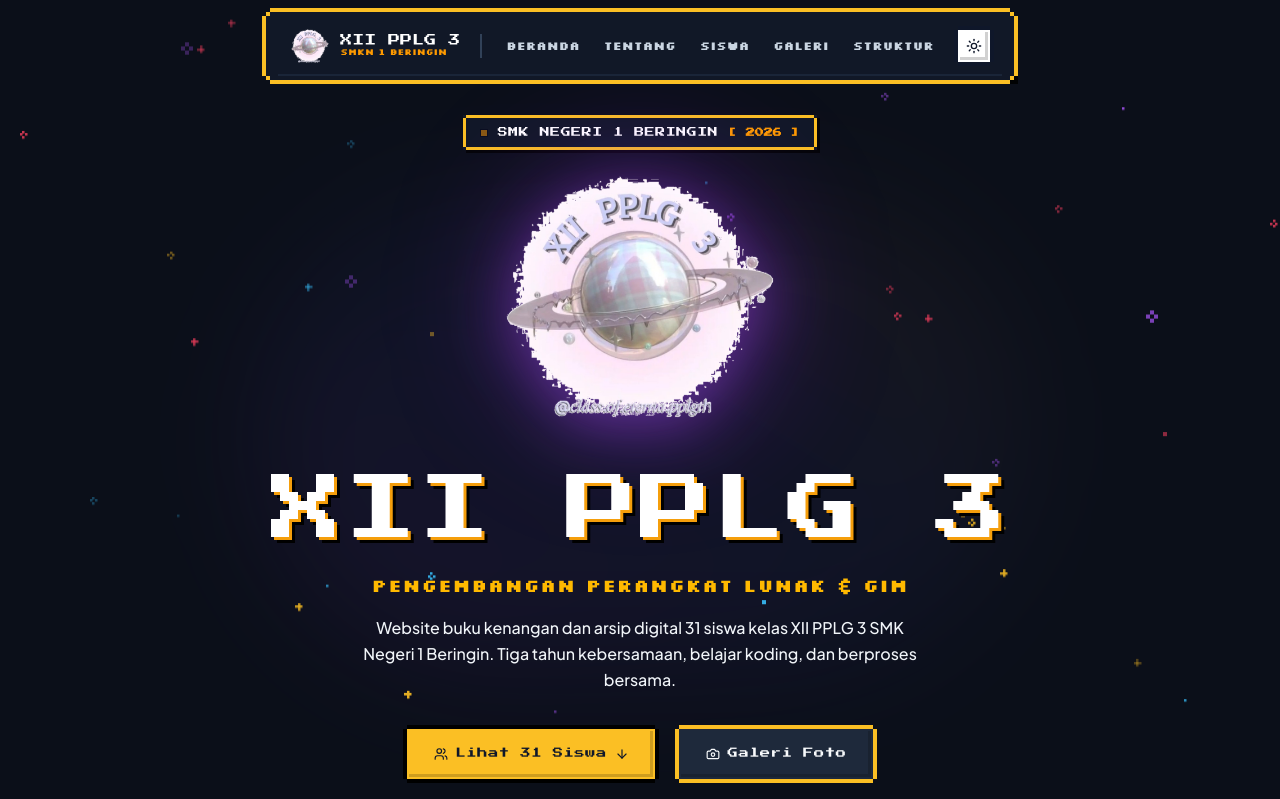
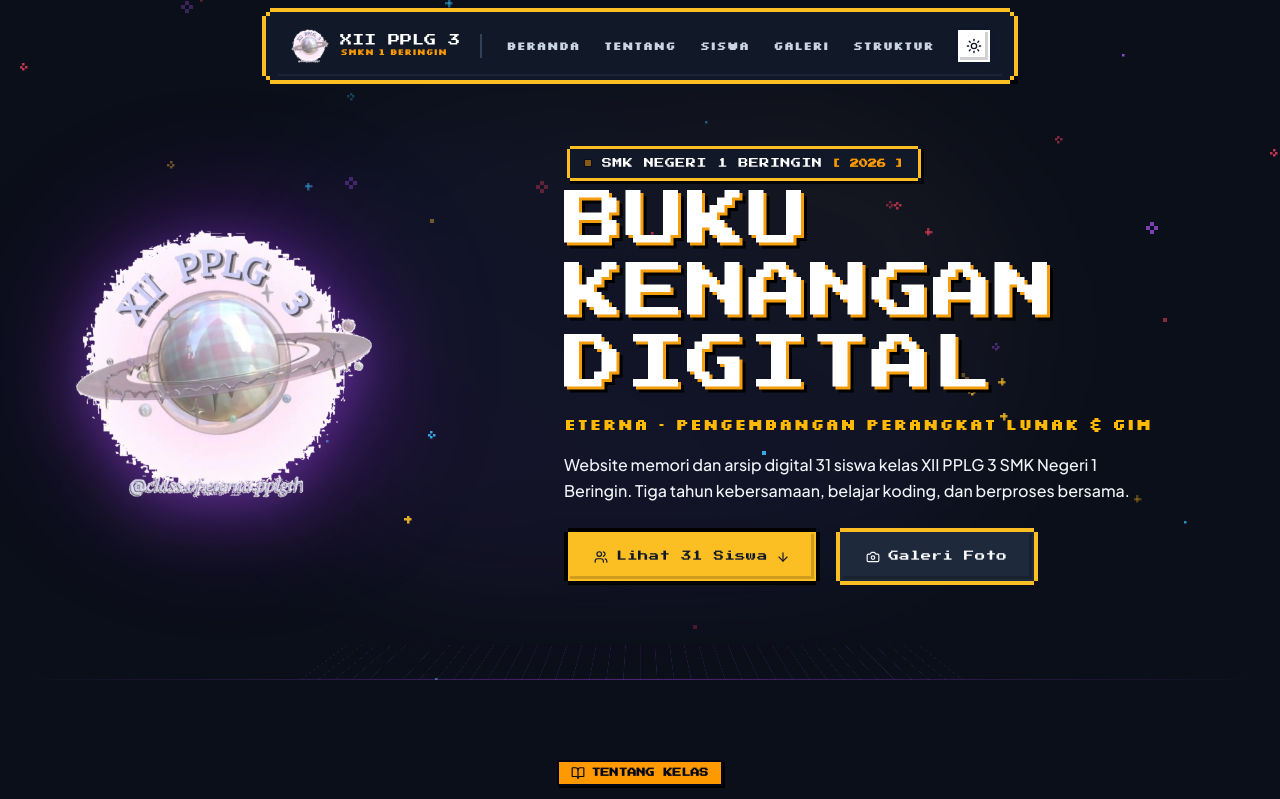
Before and after one commit to Sekiyyyyy/myclass, a Next.js app: page / in a window 1280 px wide. Shown: the top 799 px of the page. Built offline with nearby package versions, Linux system fonts and the light colour scheme.

Commit message:
feat(hero): move logo to left side in 2-column layout and update headline to BUKU KENANGAN DIGITAL

```diff
--- a/src/app/globals.css
+++ b/src/app/globals.css
@@ -41,7 +41,6 @@
     --container-sm: 24rem;
     --container-md: 28rem;
     --container-xl: 36rem;
-    --container-4xl: 56rem;
     --container-6xl: 72rem;
     --container-7xl: 80rem;
     --text-xs: 0.75rem;
@@ -58,12 +57,10 @@
     --text-2xl--line-height: calc(2 / 1.5);
     --text-3xl: 1.875rem;
     --text-3xl--line-height: calc(2.25 / 1.875);
-    --text-4xl: 2.25rem;
-    --text-4xl--line-height: calc(2.5 / 2.25);
+    --text-5xl: 3rem;
+    --text-5xl--line-height: 1;
     --text-6xl: 3.75rem;
     --text-6xl--line-height: 1;
-    --text-7xl: 4.5rem;
-    --text-7xl--line-height: 1;
     --font-weight-normal: 400;
     --font-weight-medium: 500;
     --font-weight-bold: 700;
@@ -406,9 +403,6 @@
   .mb-6 {
     margin-bottom: calc(var(--spacing) * 6);
   }
-  .mb-8 {
-    margin-bottom: calc(var(--spacing) * 8);
-  }
   .mb-10 {
     margin-bottom: calc(var(--spacing) * 10);
   }
@@ -499,12 +493,12 @@
   .h-44 {
     height: calc(var(--spacing) * 44);
   }
+  .h-48 {
+    height: calc(var(--spacing) * 48);
+  }
   .h-52 {
     height: calc(var(--spacing) * 52);
   }
-  .h-56 {
-    height: calc(var(--spacing) * 56);
-  }
   .h-60 {
     height: calc(var(--spacing) * 60);
   }
@@ -586,12 +580,12 @@
   .w-40 {
     width: calc(var(--spacing) * 40);
   }
+  .w-48 {
+    width: calc(var(--spacing) * 48);
+  }
   .w-52 {
     width: calc(var(--spacing) * 52);
   }
-  .w-56 {
-    width: calc(var(--spacing) * 56);
-  }
   .w-80 {
     width: calc(var(--spacing) * 80);
   }
@@ -615,9 +609,6 @@
   }
   .w-max {
     width: max-content;
-  }
-  .max-w-4xl {
-    max-width: var(--container-4xl);
   }
   .max-w-6xl {
     max-width: var(--container-6xl);
@@ -751,6 +742,9 @@
   }
   .gap-6 {
     gap: calc(var(--spacing) * 6);
+  }
+  .gap-8 {
+    gap: calc(var(--spacing) * 8);
   }
   :where(.space-y-2 > :not(:last-child)) {
     --tw-space-y-reverse: 0;
@@ -1244,8 +1238,8 @@
   .pb-5 {
     padding-bottom: calc(var(--spacing) * 5);
   }
-  .pb-20 {
-    padding-bottom: calc(var(--spacing) * 20);
+  .pb-16 {
+    padding-bottom: calc(var(--spacing) * 16);
   }
   .pl-10 {
     padding-left: calc(var(--spacing) * 10);
@@ -1259,9 +1253,9 @@
   .font-sans {
     font-family: var(--font-sans);
   }
-  .text-4xl {
-    font-size: var(--text-4xl);
-    line-height: var(--tw-leading, var(--text-4xl--line-height));
+  .text-3xl {
+    font-size: var(--text-3xl);
+    line-height: var(--tw-leading, var(--text-3xl--line-height));
   }
   .text-base {
     font-size: var(--text-base);
@@ -1291,9 +1285,9 @@
   .text-\[11px\] {
     font-size: 11px;
   }
-  .leading-\[1\.25\] {
-    --tw-leading: 1.25;
-    line-height: 1.25;
+  .leading-\[1\.2\] {
+    --tw-leading: 1.2;
+    line-height: 1.2;
   }
   .leading-none {
     --tw-leading: 1;
@@ -1640,6 +1634,9 @@
     .sm\:h-56 {
       height: calc(var(--spacing) * 56);
     }
+    .sm\:h-60 {
+      height: calc(var(--spacing) * 60);
+    }
     .sm\:h-64 {
       height: calc(var(--spacing) * 64);
     }
@@ -1657,6 +1654,9 @@
     }
     .sm\:w-44 {
       width: calc(var(--spacing) * 44);
+    }
+    .sm\:w-60 {
+      width: calc(var(--spacing) * 60);
     }
     .sm\:w-64 {
       width: calc(var(--spacing) * 64);
@@ -1711,9 +1711,9 @@
       font-size: var(--text-3xl);
       line-height: var(--tw-leading, var(--text-3xl--line-height));
     }
-    .sm\:text-6xl {
-      font-size: var(--text-6xl);
-      line-height: var(--tw-leading, var(--text-6xl--line-height));
+    .sm\:text-5xl {
+      font-size: var(--text-5xl);
+      line-height: var(--tw-leading, var(--text-5xl--line-height));
     }
     .sm\:text-base {
       font-size: var(--text-base);
@@ -1745,11 +1745,11 @@
     .md\:inline-block {
       display: inline-block;
     }
-    .md\:h-72 {
-      height: calc(var(--spacing) * 72);
-    }
-    .md\:w-72 {
-      width: calc(var(--spacing) * 72);
+    .md\:h-64 {
+      height: calc(var(--spacing) * 64);
+    }
+    .md\:w-64 {
+      width: calc(var(--spacing) * 64);
     }
     .md\:grid-cols-2 {
       grid-template-columns: repeat(2, minmax(0, 1fr));
@@ -1760,12 +1760,24 @@
     .md\:grid-cols-12 {
       grid-template-columns: repeat(12, minmax(0, 1fr));
     }
-    .md\:text-7xl {
-      font-size: var(--text-7xl);
-      line-height: var(--tw-leading, var(--text-7xl--line-height));
+    .md\:text-base {
+      font-size: var(--text-base);
+      line-height: var(--tw-leading, var(--text-base--line-height));
     }
   }
   @media (width >= 64rem) {
+    .lg\:col-span-5 {
+      grid-column: span 5 / span 5;
+    }
+    .lg\:col-span-7 {
+      grid-column: span 7 / span 7;
+    }
+    .lg\:h-72 {
+      height: calc(var(--spacing) * 72);
+    }
+    .lg\:w-72 {
+      width: calc(var(--spacing) * 72);
+    }
     .lg\:grid-cols-3 {
       grid-template-columns: repeat(3, minmax(0, 1fr));
     }
@@ -1774,6 +1786,40 @@
     }
     .lg\:grid-cols-5 {
       grid-template-columns: repeat(5, minmax(0, 1fr));
+    }
+    .lg\:grid-cols-12 {
+      grid-template-columns: repeat(12, minmax(0, 1fr));
+    }
+    .lg\:items-start {
+      align-items: flex-start;
+    }
+    .lg\:justify-start {
+      justify-content: flex-start;
+    }
+    .lg\:gap-12 {
+      gap: calc(var(--spacing) * 12);
+    }
+    .lg\:px-10 {
+      padding-inline: calc(var(--spacing) * 10);
+    }
+    .lg\:text-left {
+      text-align: left;
+    }
+    .lg\:text-5xl {
+      font-size: var(--text-5xl);
+      line-height: var(--tw-leading, var(--text-5xl--line-height));
+    }
+  }
+  @media (width >= 80rem) {
+    .xl\:h-80 {
+      height: calc(var(--spacing) * 80);
+    }
+    .xl\:w-80 {
+      width: calc(var(--spacing) * 80);
+    }
+    .xl\:text-6xl {
+      font-size: var(--text-6xl);
+      line-height: var(--tw-leading, var(--text-6xl--line-height));
     }
   }
   .dark\:border-amber-400:where(.dark, .dark *) {
--- a/src/components/sections/Hero.tsx
+++ b/src/components/sections/Hero.tsx
@@ -18,8 +18,14 @@ export function Hero() {
       // Entrance sequence
       tl.fromTo(
         logoWrapperRef.current,
-        { opacity: 0, scale: 0.88, y: -25 },
-        { opacity: 1, scale: 1, y: 0, duration: 0.7, ease: "back.out(1.4)" }
+        { opacity: 0, scale: 0.9, x: -30 },
+        { opacity: 1, scale: 1, x: 0, duration: 0.7, ease: "back.out(1.4)" }
+      )
+        .fromTo(
+          ".pixel-hero-badge",
+          { opacity: 0, y: -10 },
+          { opacity: 1, y: 0, duration: 0.35, ease: "steps(4)" },
+          "-=0.3"
         )
         .fromTo(
           ".pixel-hero-title",
@@ -91,34 +97,25 @@ export function Hero() {
       ref={heroRef}
       onMouseMove={handleMouseMove}
       onMouseLeave={handleMouseLeave}
-      className="relative min-h-[85vh] flex flex-col justify-center items-center px-4 sm:px-6 pt-28 pb-20 text-center select-none overflow-hidden"
+      className="relative min-h-[85vh] flex items-center justify-center px-4 sm:px-6 lg:px-10 pt-28 pb-16 select-none overflow-hidden"
     >
       {/* Dynamic Animated Retro Cyber Arcade Background */}
       <HeroBackground />
 
-      {/* 8-Bit Stepped Pixel Badge */}
-      <div className="relative z-10 inline-flex items-center gap-2 px-3.5 py-1.5 mb-6 pixel-pill bg-white dark:bg-[#111827]">
-        <span className="w-2 h-2 bg-amber-500 border border-slate-950 inline-block animate-pulse" />
-        <span className="font-pixel text-[9px] sm:text-[10px] text-slate-900 dark:text-white uppercase tracking-wider">
-          SMK NEGERI 1 BERINGIN
-        </span>
-        <span className="font-pixel text-[9px] text-amber-500 font-bold">
-          [ 2026 ]
-        </span>
-      </div>
-
-      {/* Official 3D Planet Logo — Floating Emblem with Native White Circular Badge */}
+      <div className="relative z-10 max-w-6xl w-full mx-auto grid grid-cols-1 lg:grid-cols-12 gap-8 lg:gap-12 items-center">
+        {/* Left Column: Official 3D Planet Logo Emblem */}
+        <div className="lg:col-span-5 flex justify-center lg:justify-start">
           <div
             ref={logoWrapperRef}
-        className="relative z-10 mb-6 mx-auto perspective-1000 flex items-center justify-center"
+            className="relative perspective-1000 flex items-center justify-center"
           >
             {/* Soft Ambient Cosmic Aura Glow */}
-        <div className="absolute w-56 h-56 sm:w-64 sm:h-64 rounded-full bg-purple-500/25 dark:bg-purple-600/30 blur-3xl pointer-events-none" />
+            <div className="absolute w-52 h-52 sm:w-64 sm:h-64 lg:w-72 lg:h-72 rounded-full bg-purple-500/25 dark:bg-purple-600/30 blur-3xl pointer-events-none" />
 
             {/* Floating Logo Badge with its Authentic White Circular Backdrop */}
             <div
               ref={logoRef}
-          className="relative w-52 h-52 sm:w-64 sm:h-64 md:w-72 md:h-72 transform-gpu will-change-transform"
+              className="relative w-48 h-48 sm:w-60 sm:h-60 md:w-64 md:h-64 lg:w-72 lg:h-72 xl:w-80 xl:h-80 transform-gpu will-change-transform"
             >
               <Image
                 src="/logo-v3.png"
@@ -129,22 +126,36 @@ export function Hero() {
               />
             </div>
           </div>
-
-      {/* Main Headline */}
-      <div className="relative z-10 max-w-4xl mx-auto mb-8">
-        <h1 className="pixel-hero-title font-pixel text-4xl sm:text-6xl md:text-7xl text-slate-900 dark:text-white leading-[1.25] tracking-wide mb-4 pixel-title-shadow">
-          XII PPLG 3
-        </h1>
-        <p className="font-silk text-sm sm:text-lg text-amber-500 dark:text-amber-400 font-bold tracking-wider mb-4 uppercase">
-          Pengembangan Perangkat Lunak &amp; Gim
-        </p>
-        <p className="pixel-hero-sub font-sans text-sm sm:text-base text-slate-800 dark:text-slate-100 max-w-xl mx-auto leading-relaxed font-medium">
-          Website buku kenangan dan arsip digital 31 siswa kelas XII PPLG 3 SMK Negeri 1 Beringin. Tiga tahun kebersamaan, belajar koding, dan berproses bersama.
-        </p>
         </div>
 
+        {/* Right Column: Hero Information & Call To Action */}
+        <div className="lg:col-span-7 flex flex-col items-center lg:items-start text-center lg:text-left">
+          {/* 8-Bit Stepped Pixel Badge */}
+          <div className="pixel-hero-badge inline-flex items-center gap-2 px-3.5 py-1.5 mb-4 pixel-pill bg-white dark:bg-[#111827]">
+            <span className="w-2 h-2 bg-amber-500 border border-slate-950 inline-block animate-pulse" />
+            <span className="font-pixel text-[9px] sm:text-[10px] text-slate-900 dark:text-white uppercase tracking-wider">
+              SMK NEGERI 1 BERINGIN
+            </span>
+            <span className="font-pixel text-[9px] text-amber-500 font-bold">
+              [ 2026 ]
+            </span>
+          </div>
+
+          {/* Main Headline (Replaced Redundant Title with Expressive Yearbook Headline) */}
+          <h1 className="pixel-hero-title font-pixel text-3xl sm:text-5xl lg:text-5xl xl:text-6xl text-slate-900 dark:text-white leading-[1.2] tracking-wide mb-3 pixel-title-shadow">
+            BUKU KENANGAN DIGITAL
+          </h1>
+
+          <p className="font-silk text-xs sm:text-sm md:text-base text-amber-500 dark:text-amber-400 font-bold tracking-wider mb-4 uppercase">
+            ETERNA • PENGEMBANGAN PERANGKAT LUNAK &amp; GIM
+          </p>
+
+          <p className="pixel-hero-sub font-sans text-sm sm:text-base text-slate-800 dark:text-slate-100 max-w-xl leading-relaxed font-medium mb-6">
+            Website memori dan arsip digital 31 siswa kelas XII PPLG 3 SMK Negeri 1 Beringin. Tiga tahun kebersamaan, belajar koding, dan berproses bersama.
+          </p>
+
           {/* Action Buttons - Tactile Stepped Pixel Shape */}
-      <div className="relative z-10 pixel-hero-btns flex flex-wrap items-center justify-center gap-4">
+          <div className="pixel-hero-btns flex flex-wrap items-center justify-center lg:justify-start gap-4">
             <a href="#siswa" className="pixel-btn pixel-btn-primary">
               <Users className="w-3.5 h-3.5 mr-2" />
               <span>Lihat 31 Siswa</span>
@@ -156,6 +167,8 @@ export function Hero() {
               <span>Galeri Foto</span>
             </a>
           </div>
+        </div>
+      </div>
     </section>
   );
 }
```
Lines whose indentation alone changed are shown as unchanged.
